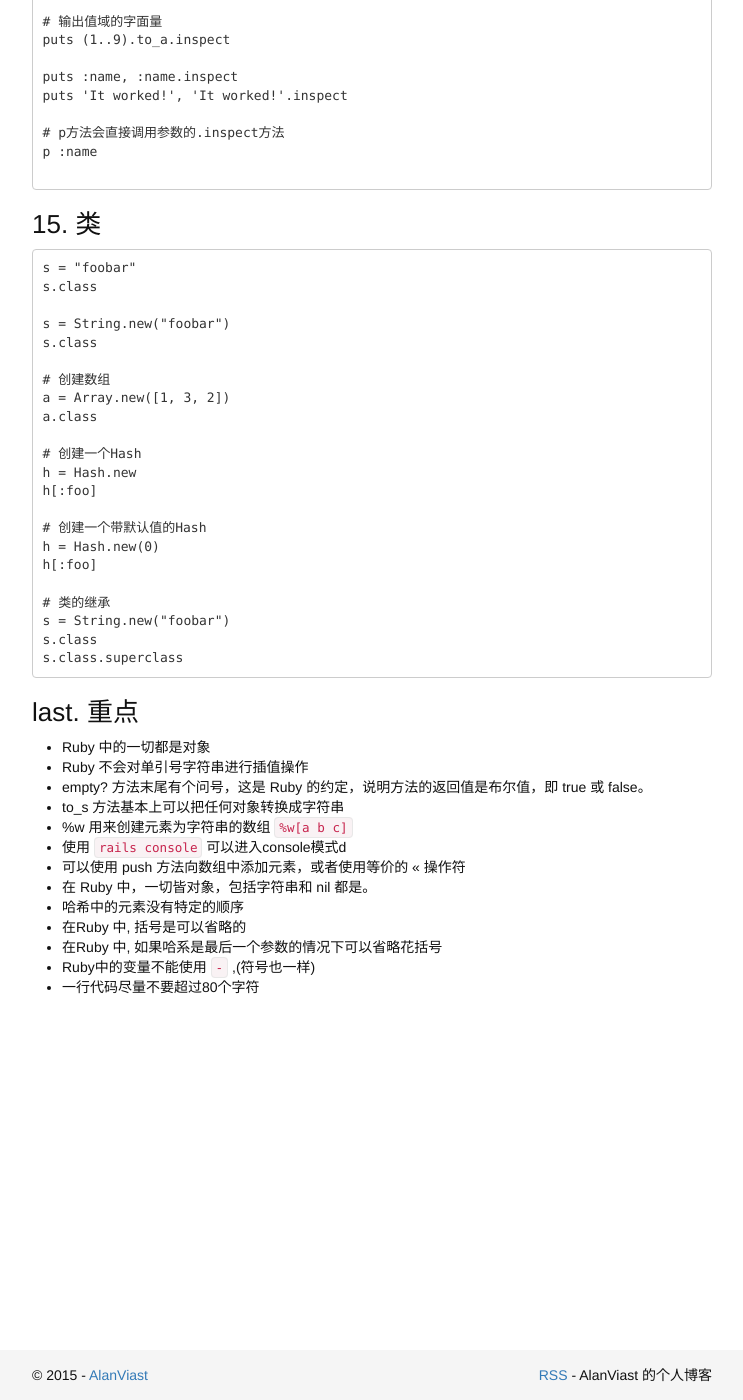
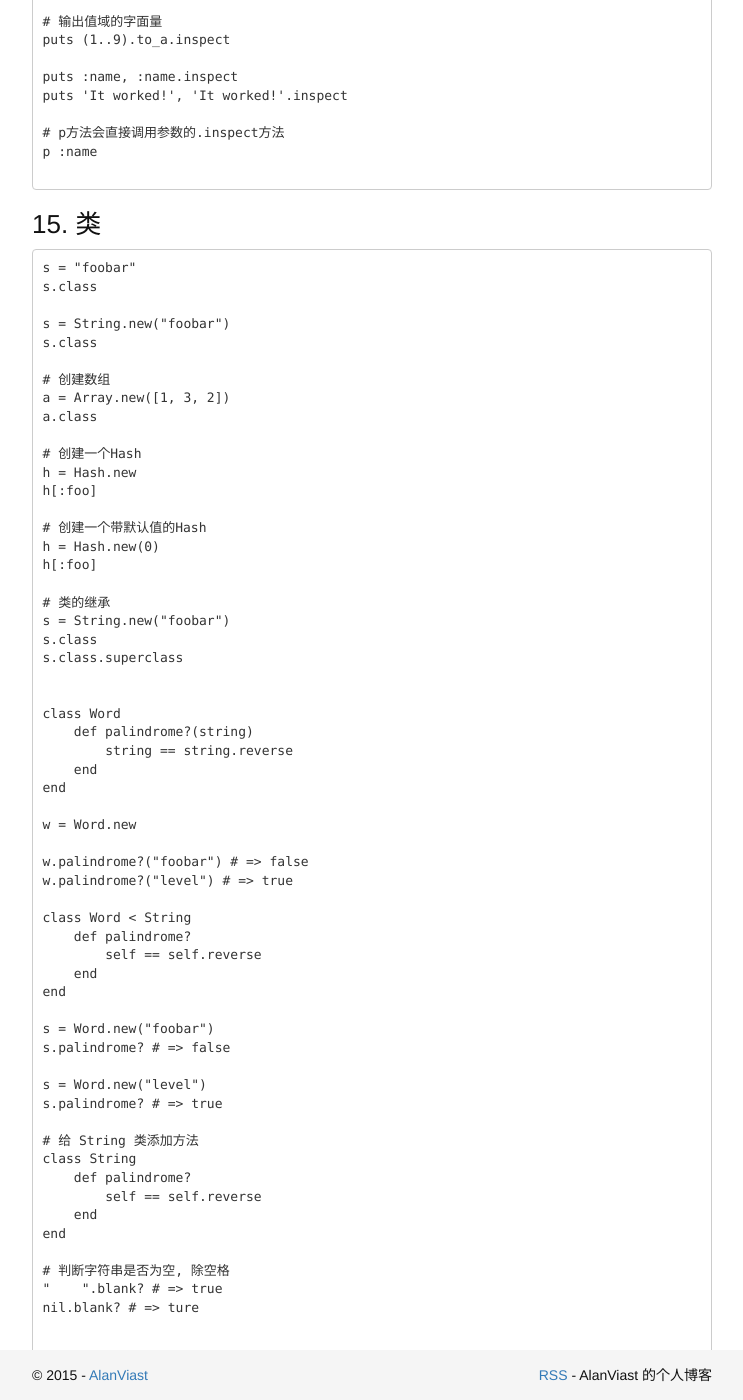
Before and after one commit to AlanViast/alanviast.github.io, a Jekyll site: the page built from _posts/2015-06-12-crate-a-rails-project.md, in a window 1280 px wide and 1400 px high, scrolled down 5193 px. Shown: the whole window, without its empty margins (268-1011 px from the left). Built offline with Jekyll 4.4.1, drawn with Linux system fonts in a browser that asks for light colours; Markdown is read by kramdown in place of the engine named in the settings; some of the changed text lies outside the part shown.

Commit message:
update learn ruby on rails

````diff
--- a/_posts/2015-06-12-crate-a-rails-project.md
+++ b/_posts/2015-06-12-crate-a-rails-project.md
@@ -310,6 +310,59 @@ h[:foo]
 s = String.new("foobar")
 s.class
 s.class.superclass
+
+
+class Word
+    def palindrome?(string)
+        string == string.reverse
+    end
+end
+
+w = Word.new
+
+w.palindrome?("foobar") # => false
+w.palindrome?("level") # => true
+
+class Word < String
+    def palindrome?
+        self == self.reverse
+    end
+end
+
+s = Word.new("foobar")
+s.palindrome? # => false
+
+s = Word.new("level")
+s.palindrome? # => true
+
+# 给 String 类添加方法
+class String
+    def palindrome?
+        self == self.reverse
+    end
+end
+
+# 判断字符串是否为空, 除空格
+"    ".blank? # => true
+nil.blank? # => ture
+
+
+# 合并哈希
+{ "a" => 100, "b" => 200 }.merge({ "b" => 300 })
+
+
+# 打乱字符串
+def string_shuffle(s)
+   s.split('').shuffle.join
+end
+
+# 修改字符串shuffle方法
+class String
+    def shuffle
+        self.split('').shuffle.join
+    end
+end
+
 ```
 
 ### last. 重点
````
